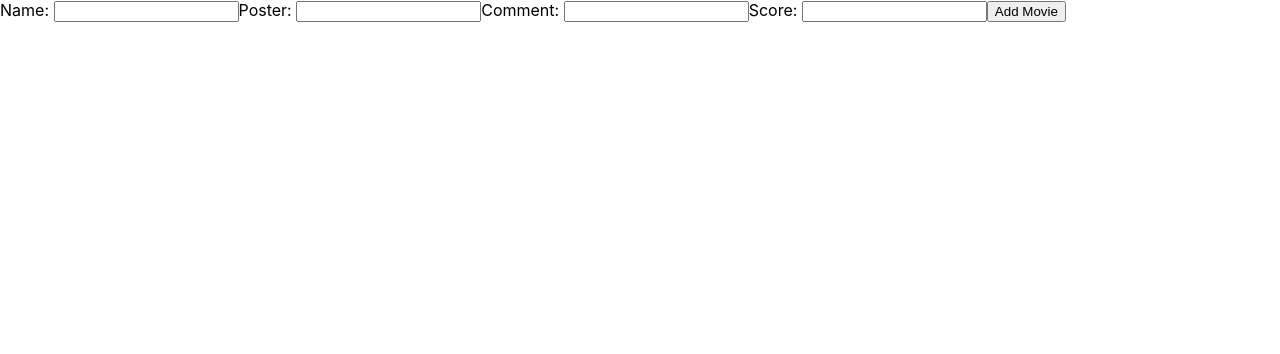
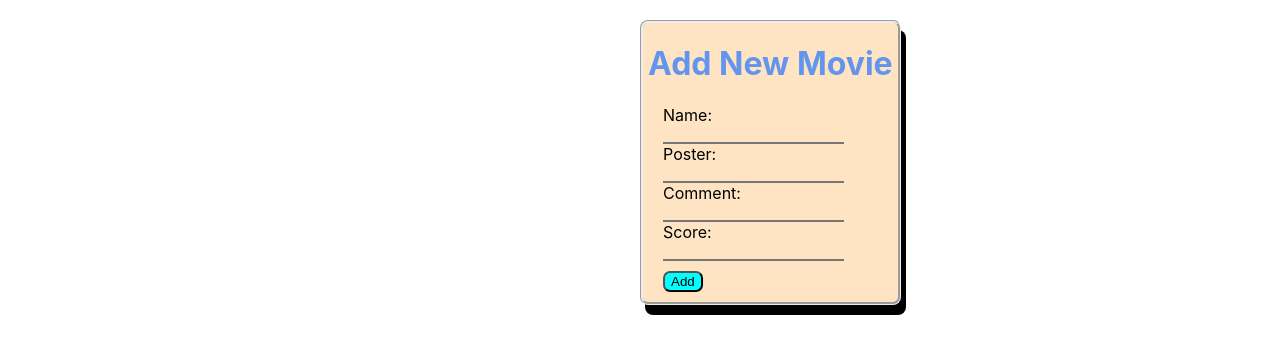
Before and after one commit to Taner940706/movie-app, a React (Create React App) app in the folder movie-app/: page / in a window 1280 px wide. Shown: the top 354 px of the page. Built offline with nearby package versions, Linux system fonts and the light colour scheme.

Commit message:
starting to style, create form.css

```diff
--- /dev/null
+++ b/movie-app/src/components/AddNewMovie.module.css
@@ -0,0 +1,38 @@
+form{
+    border-style:groove;
+    margin-top: 20px;
+    margin-left: 50%;
+    display: inline-block;
+    background-color: bisque;
+    border-radius: 8px;
+    box-shadow: 5px 10px black;
+}
+
+form div{
+    margin-top: 10px;
+    margin-left: 20px;
+    margin-right: 20px;
+    margin-bottom: 10px;
+}
+
+form input {
+    display: block;
+    border-top: none;
+    border-left: none;
+    border-right: none;
+    background-color: bisque;
+}
+
+form button {
+    margin-top: 10px;
+    display: inline-flex;
+    border-radius: 7px;
+    background-color: aqua;
+
+}
+
+form h1{
+    margin-left: 5px;
+    margin-right: 5px;
+    color:cornflowerblue;
+}
--- a/movie-app/src/components/AddNewMovie.tsx
+++ b/movie-app/src/components/AddNewMovie.tsx
@@ -1,4 +1,6 @@
-import React, { useRef } from 'react'
+import React, { useRef } from 'react';
+
+import classes from './AddNewMovie.module.css';
 
 const AddNewMovie: React.FC<{onAddMovie: (name: string, poster: string, comment: string, score: string) => void}> = (props) => {
 
@@ -22,7 +24,9 @@ const AddNewMovie: React.FC<{onAddMovie: (name: string, poster: string, comment:
     }
 
     return (
-        <form onSubmit={submitHandler}>
+        <form className={classes.form} onSubmit={submitHandler}>
+            <h1>Add New Movie</h1>
+            <div>
             <label htmlFor="Name: ">Name: </label>
             <input type="text" ref={movieNameInputRef}/>
             <label htmlFor="Poster: ">Poster: </label>
@@ -31,7 +35,8 @@ const AddNewMovie: React.FC<{onAddMovie: (name: string, poster: string, comment:
             <input type="text" ref={movieCommentInputRef}/>
             <label htmlFor="Score: ">Score: </label>
             <input type="number" ref={movieScoreInputRef}/>
-            <button type="submit">Add Movie</button>
+            <button type="submit">Add</button>
+            </div>
         </form>
     )
 
```
